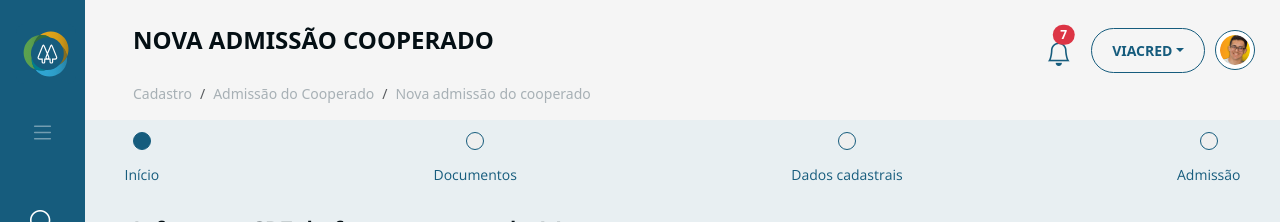
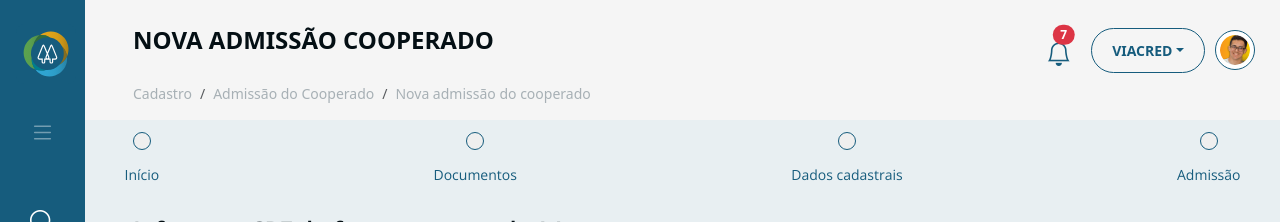
Before and after one commit to MarcosFerreira17/ailos-angular, an Angular app: page /home in a window 1280 px wide. Shown: the top 222 px of the page. Built offline with nearby package versions, Linux system fonts and the light colour scheme.

Commit message:
remove unnecessary canvas

```diff
--- a/src/app/components/cooperative-admission/home/home.component.html
+++ b/src/app/components/cooperative-admission/home/home.component.html
@@ -2,24 +2,13 @@
   <div class="container">
     <div class="steps">
       <div class="step-item">
-        <button
-          class="step-button text-center"
-          type="button"
-          data-bs-toggle="collapse"
-          data-bs-target="#collapseOne"
-          aria-expanded="true"
-          aria-controls="collapseOne"
-        ></button>
+        <button class="step-button text-center" type="button"></button>
         <div class="step-title">Início</div>
       </div>
       <div class="step-item">
         <button
           class="step-button text-center collapsed"
           type="button"
-          data-bs-toggle="collapse"
-          data-bs-target="#collapseTwo"
-          aria-expanded="false"
-          aria-controls="collapseTwo"
         ></button>
         <div class="step-title">Documentos</div>
       </div>
@@ -27,10 +16,6 @@
         <button
           class="step-button text-center collapsed"
           type="button"
-          data-bs-toggle="collapse"
-          data-bs-target="#collapseThree"
-          aria-expanded="false"
-          aria-controls="collapseThree"
         ></button>
         <div class="step-title">Dados cadastrais</div>
       </div>
@@ -38,10 +23,6 @@
         <button
           class="step-button text-center collapsed"
           type="button"
-          data-bs-toggle="collapse"
-          data-bs-target="#collapseThree"
-          aria-expanded="false"
-          aria-controls="collapseThree"
         ></button>
         <div class="step-title">Admissão</div>
       </div>
```
